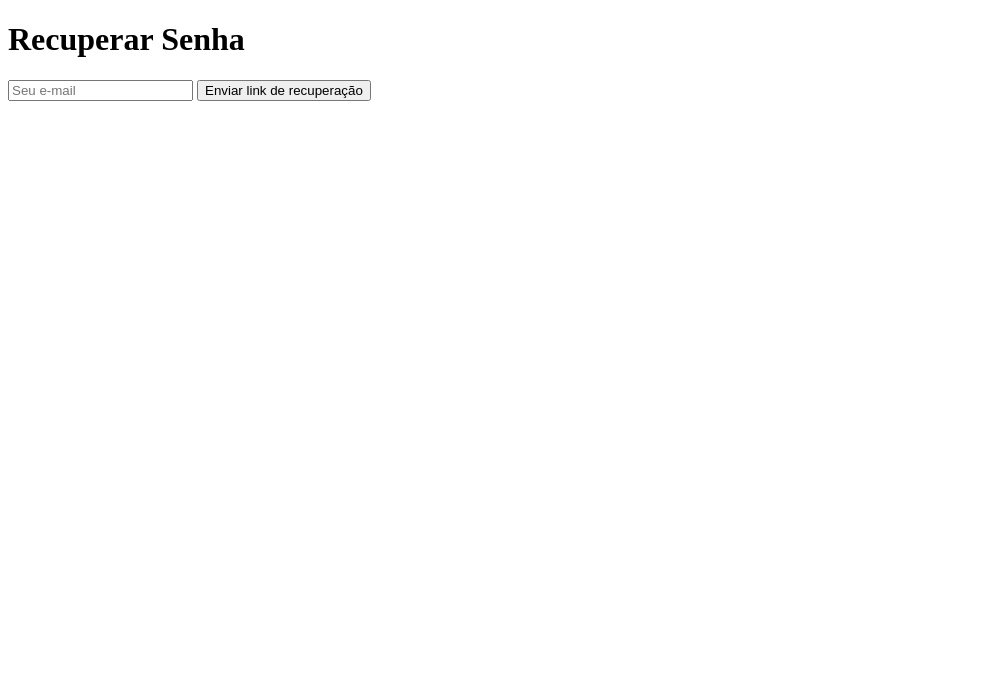
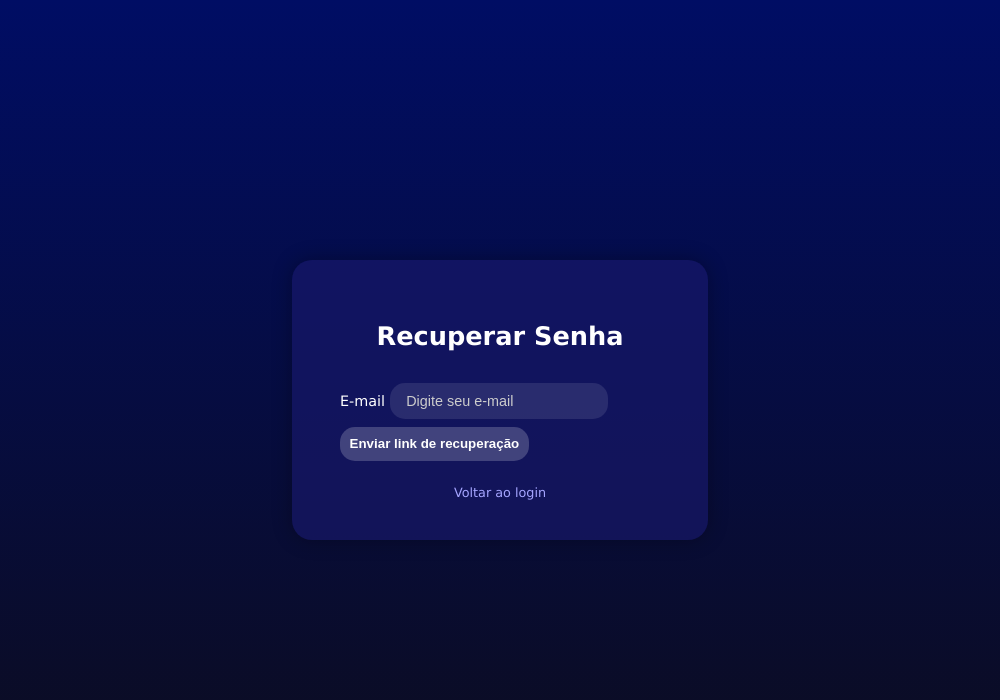
Before and after one commit to rflnz/soberano, an Electron app: page src/pages/public/recuperar.html in a window 1000 px wide. Drawn offline with Linux system fonts and the light colour scheme.

Commit message:
add
atualizacao

```diff
--- a/src/assets/css/cadastro.css
+++ b/src/assets/css/cadastro.css
@@ -3,13 +3,20 @@
     padding: 0;
     box-sizing: border-box;
     font-family: Verdana;
+
+    }
+body {
+    height: 100vh;
+    background: linear-gradient(180deg, #000d64, #0c0c1e);
+    display: flex;
+    justify-content: center;
+    align-items: center;
     }
 .cadastro-container {
     height: 100vh;
     display: flex;
     align-items: center;
     justify-content: center;
-    background: linear-gradient(to bottom, #000066, #000014);
     }
 
 .cadastro-box {
@@ -21,18 +28,20 @@
     flex-direction: column;
     gap: 12px;
     box-shadow: 0 0 20px rgba(0,0,0,0.4);
+    color: white;
     }
 
 .cadastro-box h2 {
     text-align: center;
     color: white;
-    font-family: 'Montserrat', sans-serif;
+
     }
 
 .cadastro-box label {
     color: white;
-    font-size: 14px;
+    font-size: 0.9rem;
     margin-top: 10px;
+
     }
 
 .cadastro-box input[type="email"],
@@ -59,3 +68,6 @@
     border-radius: 10px;
     cursor: pointer;
 }
+.cadastro-box button:hover{
+    background-color: rgba(255, 255, 255, 0.4);
+}
--- /dev/null
+++ b/src/assets/css/recuperar.css
@@ -0,0 +1,73 @@
+body {
+    margin: 0;
+    padding: 0;
+    height: 100vh;
+    background: linear-gradient(180deg, #000d64, #0c0c1e);
+    display: flex;
+    justify-content: center;
+    align-items: center;
+    font-family: 'Verdana', sans-serif;
+  }
+
+  .recovery-container {
+    background-color: rgba(25, 25, 112, 0.6);
+    padding: 2.5rem 3rem;
+    border-radius: 20px;
+    width: 320px;
+    display: flex;
+    flex-direction: column;
+    gap: 1rem;
+    color: #fff;
+    box-shadow: 0 0 20px rgba(0, 0, 0, 0.3);
+  }
+
+  .recovery-container h2 {
+    text-align: center;
+    font-size: 1.6rem;
+    margin-bottom: 1rem;
+  }
+
+  label {
+    font-size: 0.9rem;
+    margin-bottom: 0.3rem;
+  }
+
+  input {
+    padding: 0.6rem 1rem;
+    border: none;
+    border-radius: 15px;
+    background-color: rgba(255, 255, 255, 0.1);
+    color: #fff;
+    font-size: 0.9rem;
+  }
+
+  input::placeholder {
+    color: #ccc;
+  }
+
+  button {
+    margin-top: 0.5rem;
+    padding: 0.6rem;
+    border-radius: 15px;
+    border: none;
+    background-color: rgba(255, 255, 255, 0.2);
+    color: #fff;
+    font-weight: bold;
+    cursor: pointer;
+    transition: background-color 0.2s;
+  }
+
+  button:hover {
+    background-color: rgba(255, 255, 255, 0.35);
+  }
+
+  .back-link {
+    text-align: center;
+    font-size: 0.8rem;
+    margin-top: 0.5rem;
+  }
+
+  .back-link a {
+    color: #a5a5ff;
+    text-decoration: none;
+  }
--- a/src/assets/css/style.css
+++ b/src/assets/css/style.css
@@ -2,8 +2,9 @@
     margin: 0;
     padding: 0;
     box-sizing: border-box;
-    font-family: Verdana;
+    font-family: Verdana, sans-serif;
 }
+
 body {
     height: 100vh;
     background: linear-gradient(180deg, #000d64, #0c0c1e);
@@ -11,46 +12,55 @@ body {
     justify-content: center;
     align-items: center;
 }
+
 .login-container {
     background: rgba(25, 25, 112, 0.6);
     padding: 3rem 4rem;
     border-radius: 20px;
     display: flex;
     gap: 3rem;
-    box-shadow: 0 0 20px rgba(0,0,0,0.4);
-    color: white;
+    box-shadow: 0 0 20px rgba(0, 0, 0, 0.4);
+    color: #fff;
 }
+
 .login-left {
     display: flex;
     flex-direction: column;
     align-items: center;
     justify-content: center;
 }
+
 .login-left img {
-    width: 180px;
-    height: auto;
+    width: 400px;
+    height: 400px;
     margin-bottom: 1rem;
+    object-fit: contain;
 }
+
 .login-left h2 {
     color: #FFD700;
     font-size: 1.5rem;
     text-align: center;
 }
+
 .login-right {
     display: flex;
     flex-direction: column;
     gap: 1rem;
     width: 300px;
 }
+
 .login-right h3 {
     font-size: 1.8rem;
     font-weight: 500;
     margin-bottom: 1rem;
     text-align: left;
 }
+
 .login-right label {
     font-size: 0.9rem;
 }
+
 .login-right input,
 .login-right select {
     padding: 0.6rem 1rem;
@@ -59,10 +69,13 @@ body {
     background-color: rgba(255, 255, 255, 0.1);
     color: #fff;
     font-size: 0.9rem;
+    outline: none;
 }
+
 .login-right input::placeholder {
     color: #ccc;
 }
+
 .login-right a {
     font-size: 0.75rem;
     color: #a5a5ff;
@@ -70,6 +83,7 @@ body {
     text-align: right;
     margin-bottom: 0.5rem;
 }
+
 .login-right .bottom-text {
     display: flex;
     justify-content: space-between;
@@ -77,6 +91,7 @@ body {
     font-size: 0.8rem;
     margin-top: 0.5rem;
 }
+
 .login-right button {
     background-color: rgba(255, 255, 255, 0.2);
     border: none;
@@ -85,8 +100,9 @@ body {
     color: #fff;
     font-weight: bold;
     cursor: pointer;
-    transition: background-color 0.2s;
+    transition: background-color 0.2s ease-in-out;
 }
+
 .login-right button:hover {
     background-color: rgba(255, 255, 255, 0.4);
 }
--- a/src/pages/public/recuperar.html
+++ b/src/pages/public/recuperar.html
@@ -1,22 +1,22 @@
 <!DOCTYPE html>
-<html lang="pt-BR">
+<html lang="pt">
 <head>
-<meta charset="UTF-8">
-<title>Recuperar Senha</title>
+  <meta charset="UTF-8" />
+  <meta name="viewport" content="width=device-width, initial-scale=1.0" />
+  <title>Recuperar Senha</title>
+  <link rel="stylesheet" href="../../assets/css/recuperar.css"/>
 </head>
 <body>
-    <h1>Recuperar Senha</h1>
-    <form id="recuperarForm">
-    <input type="email" id="email" placeholder="Seu e-mail" required />
-    <button type="submit">Enviar link de recuperação</button>
+  <div class="recovery-container">
+    <h2>Recuperar Senha</h2>
+    <form action="#" method="POST">
+      <label for="email">E-mail</label>
+      <input type="email" id="email" name="email" placeholder="Digite seu e-mail" required />
+      <button type="submit">Enviar link de recuperação</button>
     </form>
-
-    <script>
-    document.getElementById('recuperarForm').addEventListener('submit', function(e) {
-    e.preventDefault();
-    const email = document.getElementById('email').value;
-    alert("Se fosse um sistema real, você receberia um link para recuperar a senha do e-mail: " + email);
-    });
-    </script>
+    <div class="back-link">
+      <a href="./login.html">Voltar ao login</a>
+    </div>
+  </div>
 </body>
 </html>
```
Also changed, not shown: src/database/db.js (+3 -4 lines), src/pages/admin/venda_admin.html (+2 -2 lines), src/pages/public/cadastro.html (+4 -3 lines), src/pages/public/catalogo.html (+0 -1 lines), src/pages/public/home.html (+1 -1 lines), src/pages/public/login.html (+17 -6 lines), src/assets/img/logo.jpg. Lines whose indentation alone changed are shown as unchanged.
